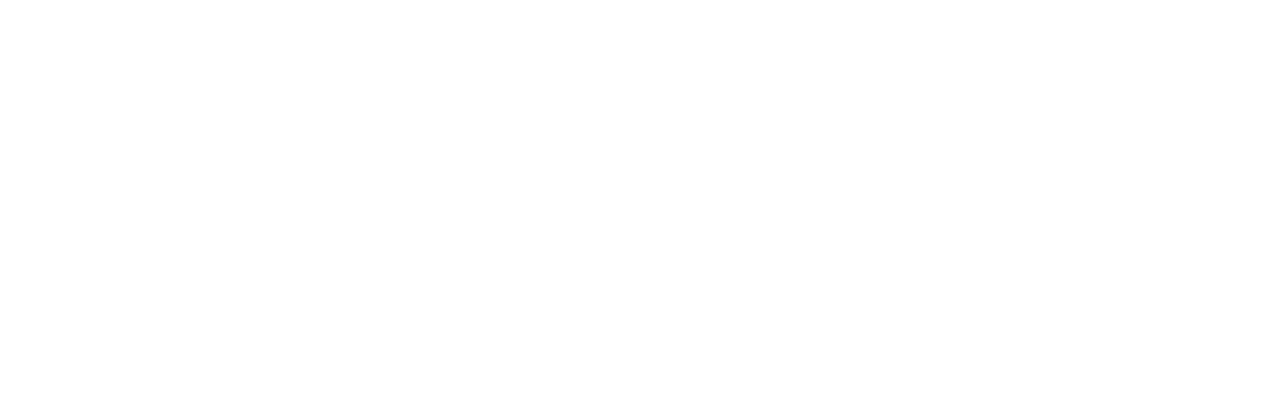
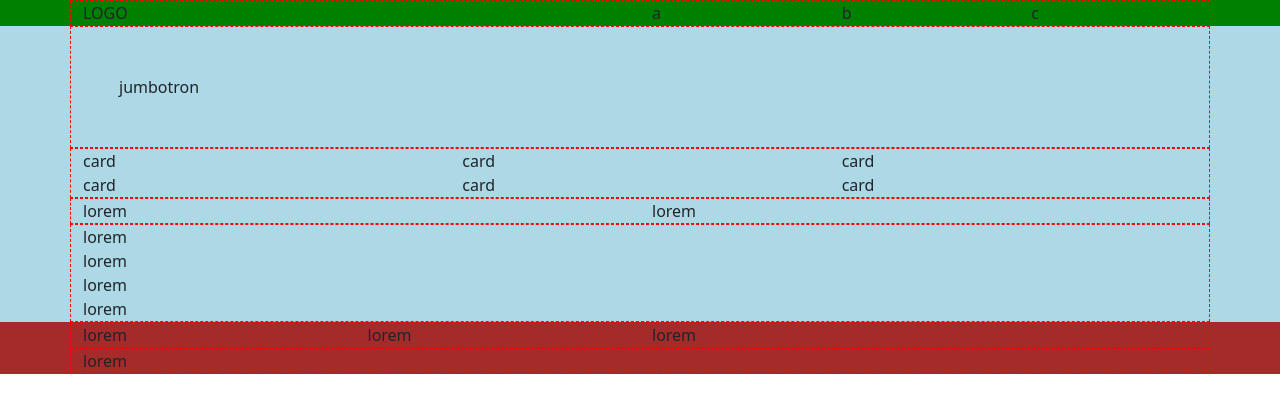
Before and after one commit to SalvatoreCapano/html-css-bootstrap-freelancer, a plain HTML site: page index.html in a window 1280 px wide. Drawn offline with nearby package versions, Linux system fonts and the light colour scheme.

Commit message:
Impostato layout di base con Bootstrap

```diff
--- a/css/style.css
+++ b/css/style.css
@@ -0,0 +1,16 @@
+/* temp */
+header {
+    background-color: green;
+}
+
+main {
+    background-color: lightblue;
+}
+
+footer {
+    background-color: brown;
+}
+
+.container-sm {
+    border: 1px dashed red;
+}
--- a/index.html
+++ b/index.html
@@ -12,5 +12,119 @@
 </head>
 <body>
 
+    <header>
+        <div class="container-sm">
+
+            <div class="row">
+
+                <div class="col">LOGO</div>
+
+                <div class="col">
+                    <div class="row">
+                        <div class="col-sm-4 d-none d-sm-block">a</div>
+                        <div class="col-sm-4 d-none d-sm-block">b</div>
+                        <div class="col-sm-4 d-none d-sm-block">c</div>
+                        <div class="col-sm-4 d-block d-sm-none">menu</div>
+                    </div> <!-- /row -->
+                </div> <!-- /col -->
+
+            </div> <!-- /row -->
+
+        </div> <!-- /container-sm -->
+    </header>
+
+    <main>
+
+        <section id="jumbotron">
+            <div class="container-sm">
+
+                <div class="row">
+
+                    <div class="col-xs-12 p-4 p-md-5">
+                        jumbotron
+                    </div>
+
+                </div> <!-- /row -->
+
+            </div> <!-- /container-sm -->
+        </section> <!-- /jumbotron -->
+
+        <section id="portfolio">
+            <div class="container-sm">
+
+                <div class="row">
+
+                    <div class="col-xs-12 col-md-6 col-lg-4">card</div>
+                    <div class="col-xs-12 col-md-6 col-lg-4">card</div>
+                    <div class="col-xs-12 col-md-6 col-lg-4">card</div>
+                    <div class="col-xs-12 col-md-6 col-lg-4">card</div>
+                    <div class="col-xs-12 col-md-6 col-lg-4">card</div>
+                    <div class="col-xs-12 col-md-6 col-lg-4">card</div>
+
+                </div> <!-- /row -->
+
+            </div> <!-- /container-sm -->
+        </section> <!-- /portfolio -->
+
+        <section id="about">
+            <div class="container-sm">
+
+                <div class="row">
+
+                    <div class="col-cs-12 col-sm-6">lorem</div>
+                    <div class="col-cs-12 col-sm-6">lorem</div>
+
+                </div> <!-- /row -->
+
+            </div> <!-- /container-sm -->
+        </section> <!-- /about -->
+
+        <section id="contact">
+            <div class="container-sm">
+
+                <div class="row">
+
+                    <div class="col-cs-12">lorem</div>
+                    <div class="col-cs-12">lorem</div>
+                    <div class="col-cs-12">lorem</div>
+                    <div class="col-cs-12">lorem</div>
+
+                </div> <!-- /row -->
+
+            </div> <!-- /container-sm -->
+        </section> <!-- /contact -->
+
+    </main>
+
+    <footer>
+
+        <section id="info">
+            <div class="container-sm">
+
+                <div class="row">
+
+                    <div class="col-xs-1 col-md-3">lorem</div>
+                    <div class="col-xs-1 col-md-3">lorem</div>
+                    <div class="col-xs-1 col-md-3">lorem</div>
+
+                </div> <!-- /row -->
+
+            </div> <!-- /container-sm -->
+        </section> <!-- /info -->
+
+        <section id="legalInfo">
+            <div class="container-sm">
+
+                <div class="row">
+
+                    <div class="col">lorem</div>
+
+                </div> <!-- /row -->
+
+            </div> <!-- /container-sm -->
+        </section> <!-- /legalInfo -->
+
+    </footer>
+
 </body>
 </html>
```
